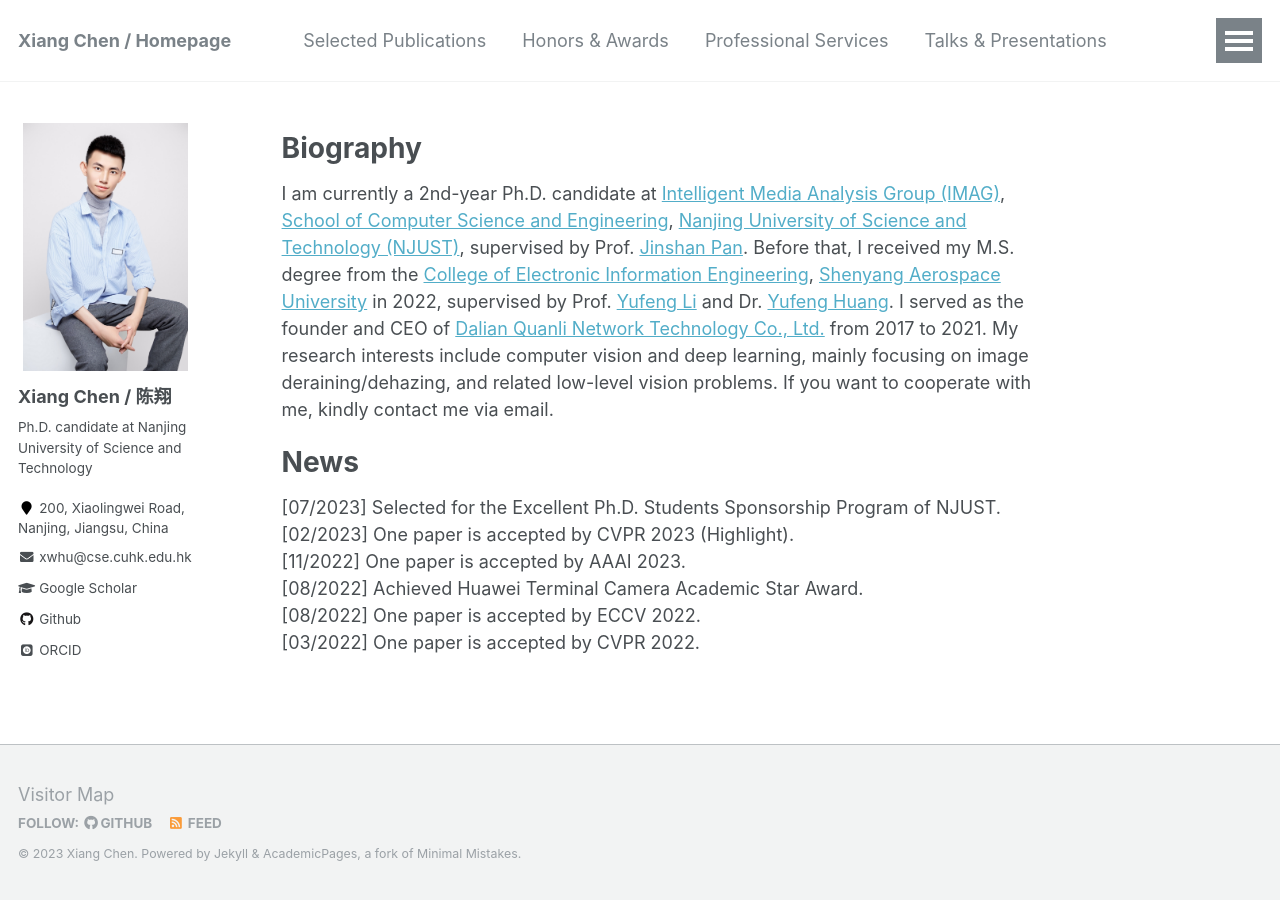
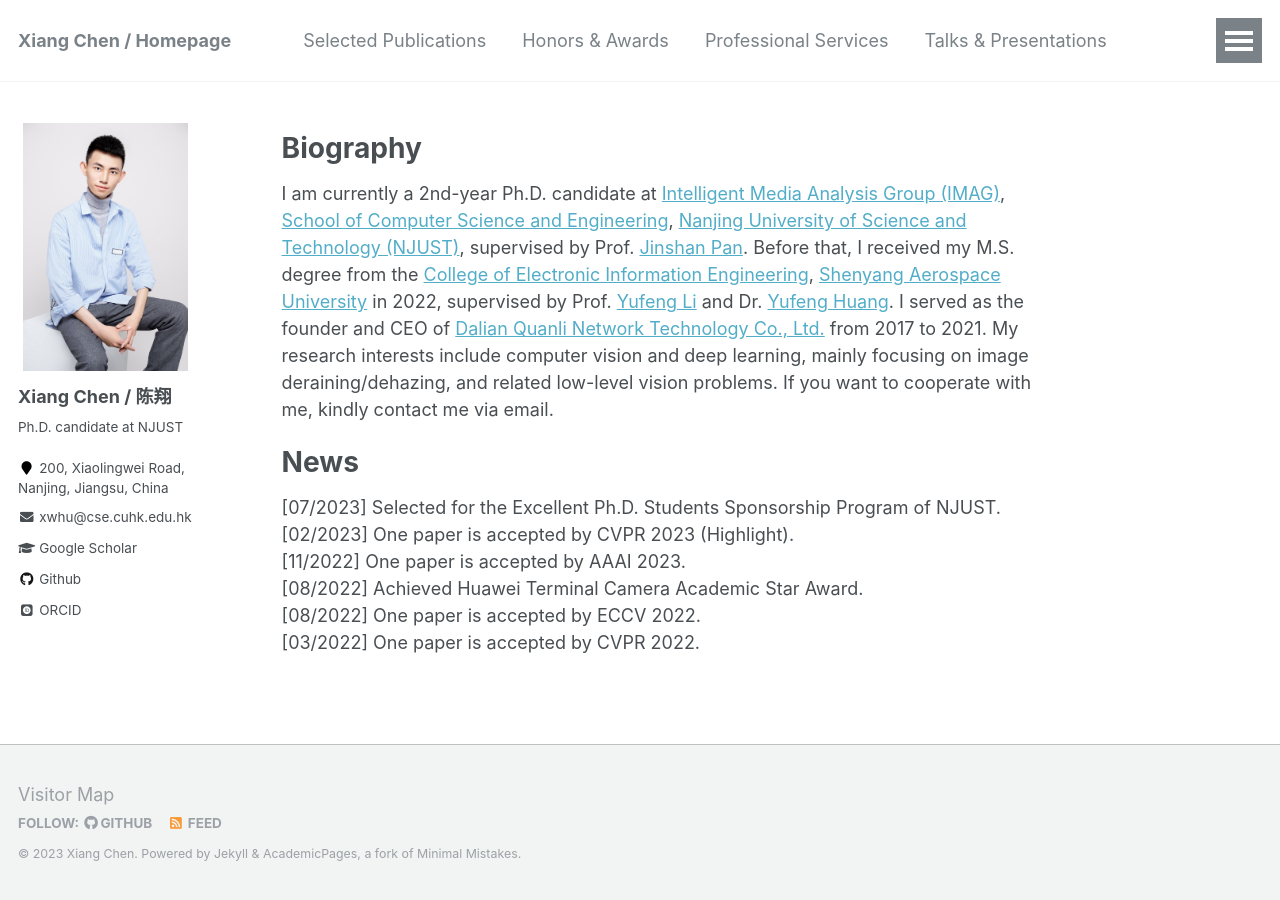
Before and after one commit to cschenxiang/cschenxiang.github.io, a Jekyll site: the page built from _pages/about.md, in a window 1280 px wide. Built offline with Jekyll 4.4.1, drawn with Linux system fonts in a browser that asks for light colours; some web fonts are replaced.

Commit message:
Update _config.yml

```diff
--- a/_config.yml
+++ b/_config.yml
@@ -10,7 +10,7 @@
 title                    : "Xiang Chen / Homepage"
 title_separator          : "-"
 name                     : &name "Xiang Chen"
-description              : &description "Ph.D. candidate at Nanjing University of Science and Technology"
+description              : &description "Ph.D. candidate at NJUST"
 url                      : https://cschenxiang.github.io # the base hostname & protocol for your site e.g. "https://mmistakes.github.io"
 baseurl                  : "" # the subpath of your site, e.g. "/blog"
 repository               : "cschenxiang.github.io"
@@ -82,7 +82,7 @@
 author:
   name             : "Xiang Chen / 陈翔"
   avatar           : "cx.jpg"
-  bio              : "Ph.D. candidate at Nanjing University of Science and Technology"
+  bio              : "Ph.D. candidate at NJUST"
   location         : "200, Xiaolingwei Road,<br>    Nanjing, Jiangsu, China"
   employer         :
   pubmed           :  # "https://www.ncbi.nlm.nih.gov/pubmed/?term=john+snow"
@@ -96,7 +96,7 @@
   flickr           :
   facebook         :
   foursquare       :
-  github           : "xw-hu"
+  github           : "cschenxiang"
   google_plus      :
   keybase          :
   instagram        :
```
